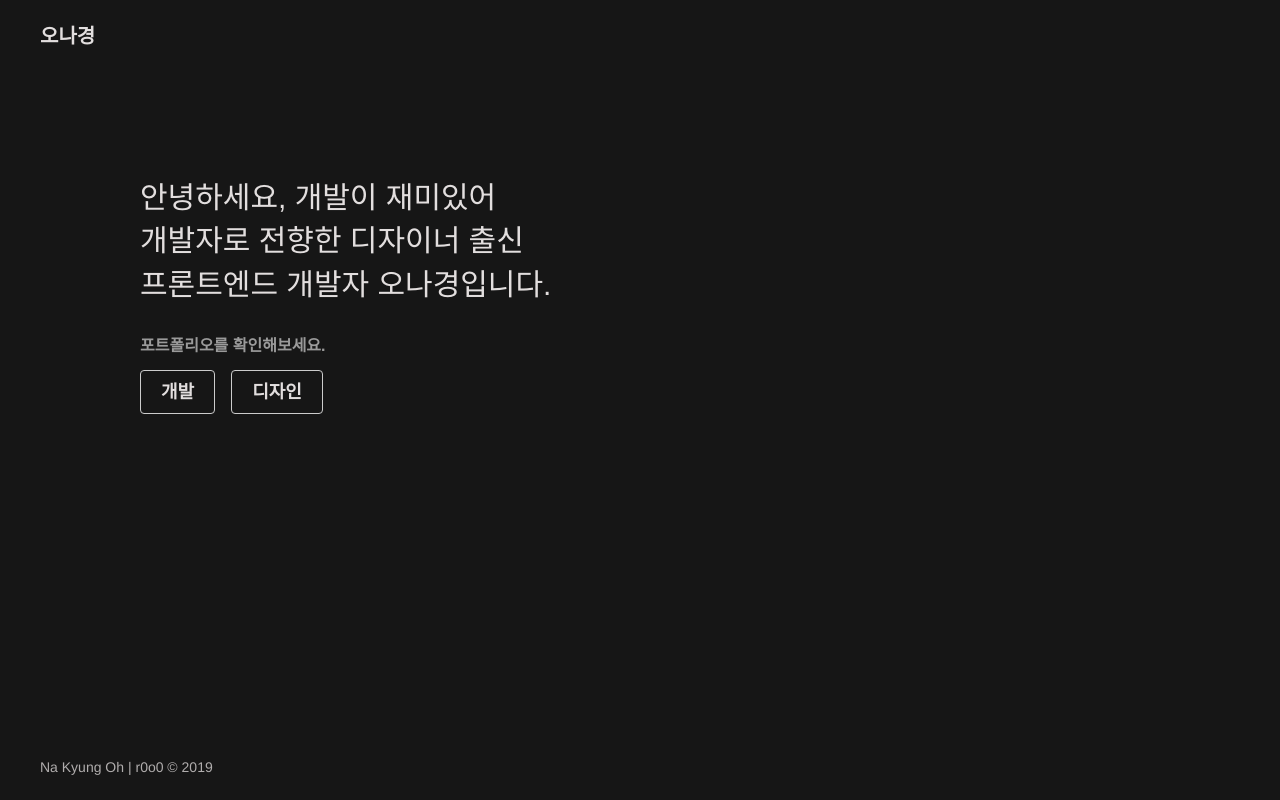
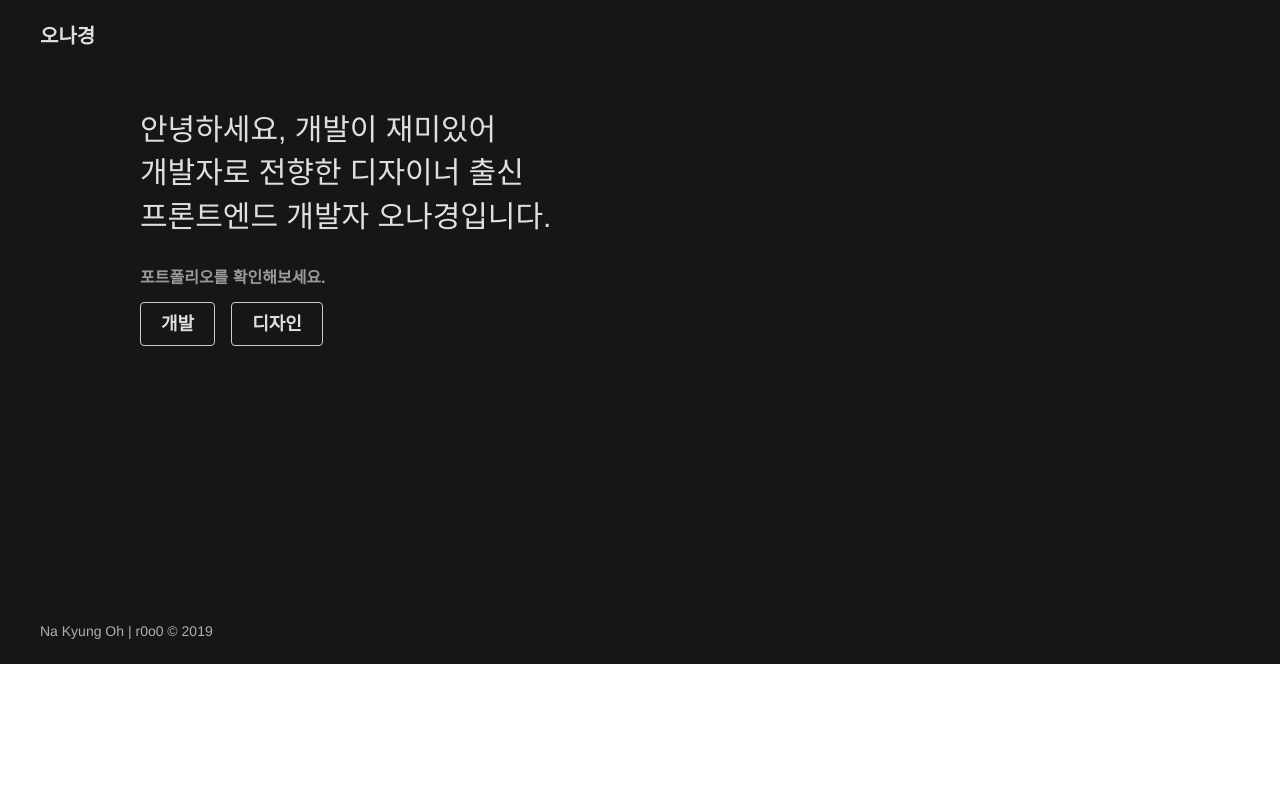
Before and after one commit to r0o0/portfolio_site, a Vue app: page / in a window 1280 px wide. Built offline with nearby package versions, Linux system fonts and the light colour scheme.

Commit message:
give min-height to body instead of #app

```diff
--- a/src/App.vue
+++ b/src/App.vue
@@ -31,7 +31,7 @@ export default {
   flex-flow: column wrap;
   justify-content: space-between;
   width: 100%;
-  min-height: 100vh;
+  height: 100%;
   overflow-x: hidden;
   font-family: 'Avenir', Helvetica, Arial, sans-serif;
   -webkit-font-smoothing: antialiased;
--- a/src/reset.css
+++ b/src/reset.css
@@ -45,3 +45,6 @@ table {
 	border-collapse: collapse;
 	border-spacing: 0;
 }
+body {
+	min-height: 100vh;
+}
```
